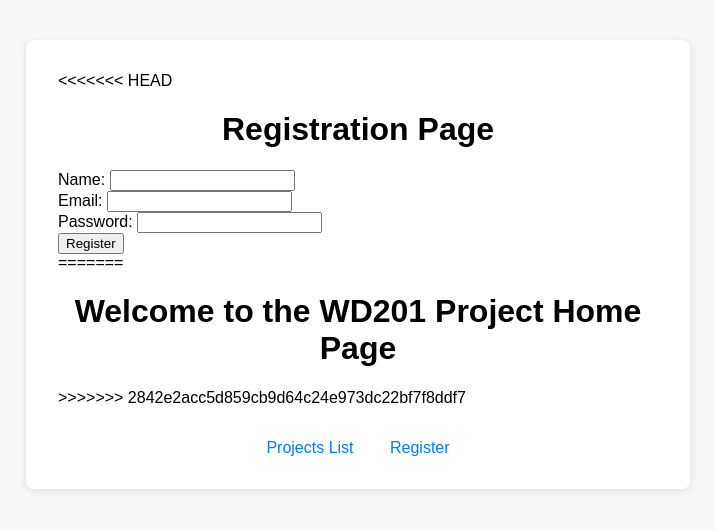
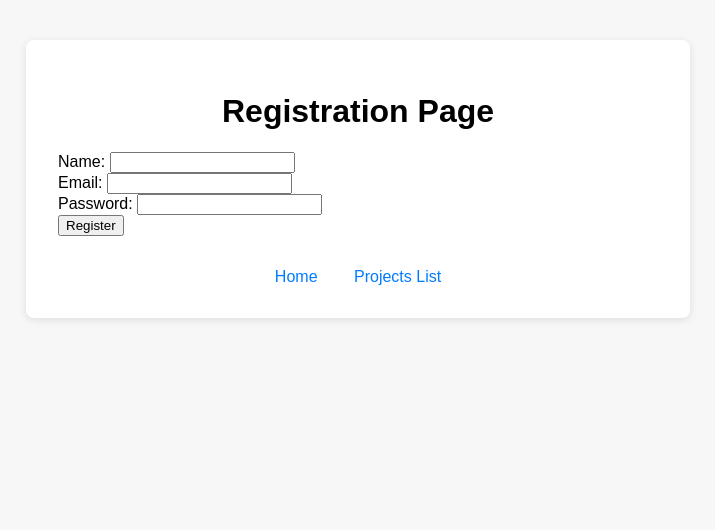
Before and after one commit to kalpanakorni/wd201, a website: page http-server/registration.html in a window 1280 px wide. Shown: the whole page, without its empty margins (282-997 px from the left). Drawn offline with Linux system fonts and the light colour scheme.

Commit message:
initial commit

```diff
--- a/http-server/registration.html
+++ b/http-server/registration.html
@@ -14,7 +14,6 @@
 </head>
 <body>
     <div class="container">
-<<<<<<< HEAD
         <h1>Registration Page</h1>
         <form action="/register" method="POST">
             <label for="name">Name:</label>
@@ -28,12 +27,9 @@
             <br>
             <button type="submit">Register</button>
         </form>
-=======
-        <h1>Welcome to the WD201 Project Home Page</h1>
->>>>>>> 2842e2acc5d859cb9d64c24e973dc22bf7f8ddf7
         <nav>
+            <a href="home.html">Home</a>
             <a href="project.html">Projects List</a>
-            <a href="registration.html">Register</a>
         </nav>
     </div>
 </body>
```
Also changed, not shown: http-server/home.html (+1 -2 lines), 1 other file.
